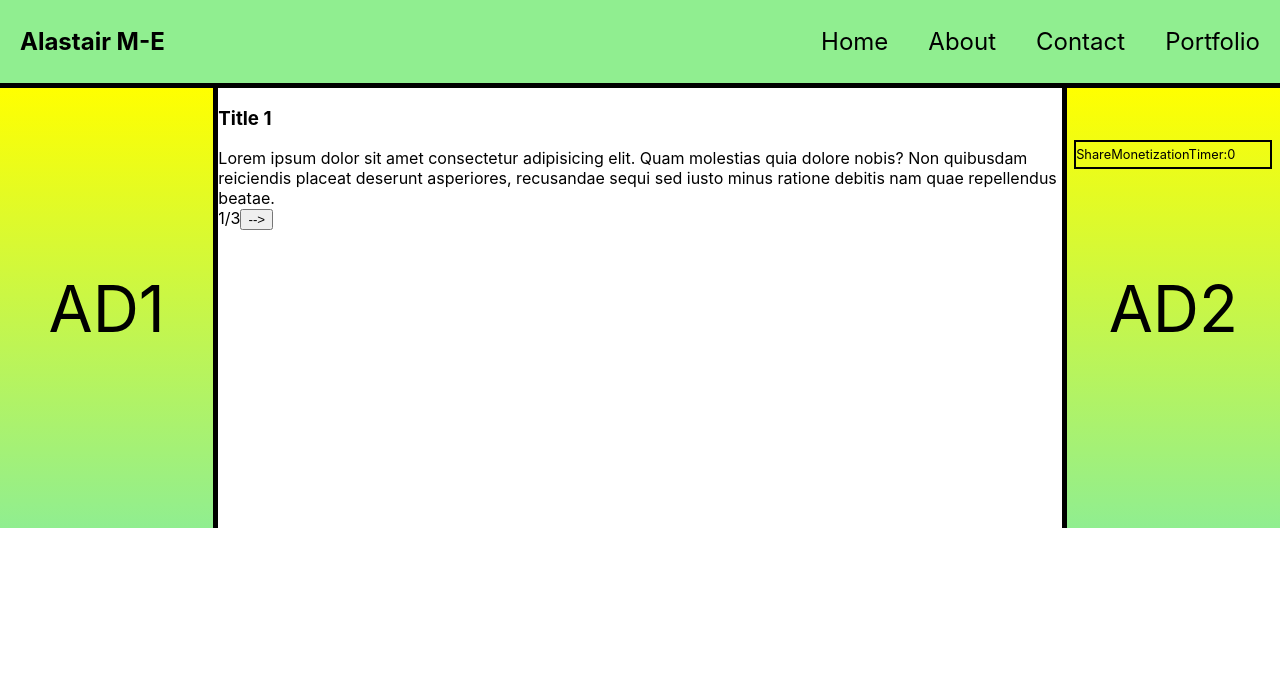
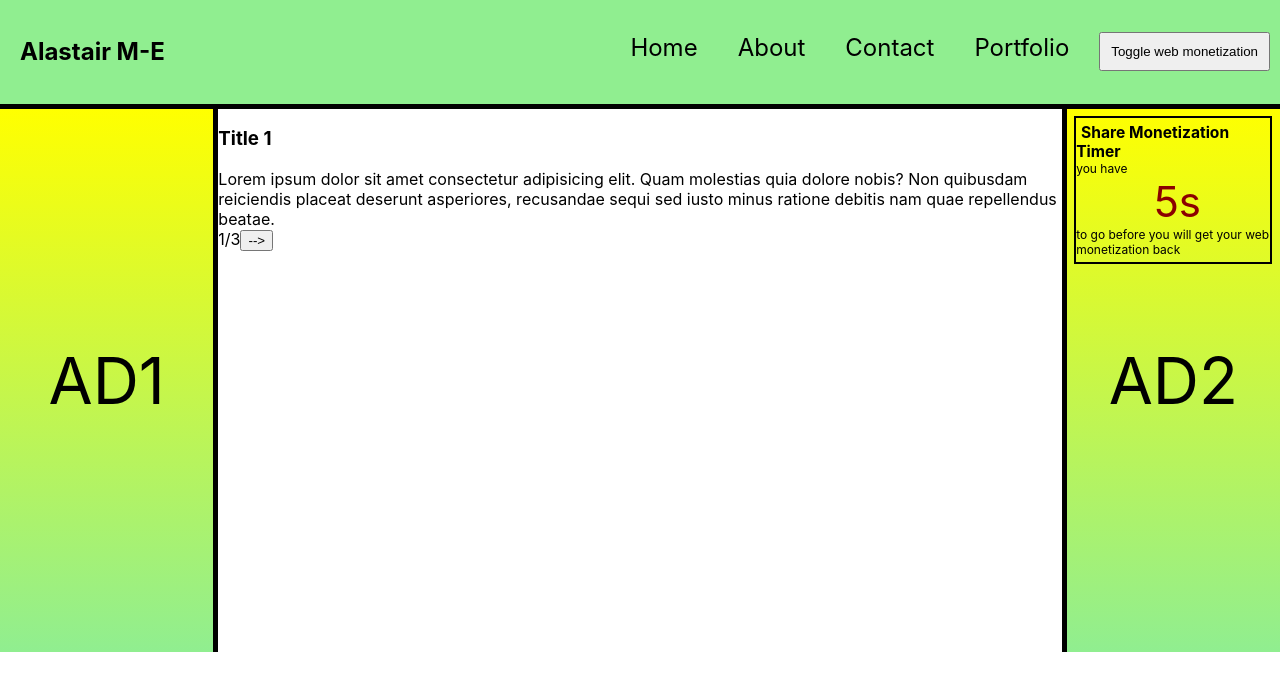
Before and after one commit to AlastairM-E/web3, a React app: page / in a window 1280 px wide. Shown: the top 690 px of the page. Built offline with nearby package versions, Linux system fonts and the light colour scheme; the HTML template or start-up script is replaced by a standard one.

Commit message:
the setTimeOut thing works for the shareMonetizationTimer component. This is good.

```diff
--- a/src/components/Navbar/Navbar.tsx
+++ b/src/components/Navbar/Navbar.tsx
@@ -77,12 +77,16 @@ const DesktopPageLinks = styled.span`
 
 /* COMPONENT */
 function Navbar({ title }: Title) {
+  const { dispatchToggleMonetization } = useContext(Context);
   const ListOfNavLinks = () => (
     <>
       <PageLink href="/home">Home</PageLink>
       <PageLink href="/about">About</PageLink>
       <PageLink href="/contact">Contact</PageLink>
       <PageLink href="/portfolio">Portfolio</PageLink>
+      <button type="button" id="ToggleMonetizationButton" onClick={() => dispatchToggleMonetization({ action: 'TOGGLE' })}>
+        Toggle web monetization
+      </button>
     </>
   );
 
--- a/src/components/ShareMonetizationTimer/ShareMonetizationTimer.tsx
+++ b/src/components/ShareMonetizationTimer/ShareMonetizationTimer.tsx
@@ -8,13 +8,35 @@ import styled from 'styled-components';
 import { Context } from '../../state-management/ContextProvider';
 
 const StyledShareMonetizationTimer = styled.div`
-    grid-row: 4/5;
-    grid-column: 11/13;
-    color:black;
-    border: 2.5px solid black;
-    margin: 7.5px;
-    padding:5px 0px;
-    font-size: 0.8em;
+  display: flex;
+  align-items: center;
+  justify-items: center;
+  grid-row: 3/6;
+  grid-column: 11/13;
+  color:black;
+  border: 2.5px solid black;
+  margin: 7.5px;
+  padding:5px 0px;
+  font-size: 0.75em;
+`;
+
+const StyledTitle = styled.strong`
+  font-size: 1.3em;
+  margin: 0% 2.5%;
+  overflow: auto;
+`;
+
+const StyledContent = styled.span`
+  margin-top:10%;
+  width: 100%;
+  overflow: hidden;
+`;
+
+const StyledCounter = styled.span`
+  font-size: 3.5em;
+  color: ${(props) => props.colour};
+  text-align: center;
+  margin: 1.5px 40%;
 `;
 
 function useInterval(callback: any, delay: number) {
@@ -41,27 +63,77 @@ function useInterval(callback: any, delay: number) {
 function ShareMonetizationTimer() {
   /* HOOKS */
   const [timer, setTimer] = useState(0);
+  const [timeOutIsDone, setTimeOutIsDone] = useState(false);
   const { webMonetizationState } = useContext(Context);
 
   useInterval(() => {
-    if (webMonetizationState.state === 'started' || webMonetizationState.state === 'pending') {
+    if ((webMonetizationState.state === 'started' || webMonetizationState.state === 'pending') && timeOutIsDone) {
       setTimer(timer + 1000);
     }
   }, 1000);
 
   useEffect(() => {
-    if (timer >= 5000) {
+    if (timeOutIsDone === false) {
+      setTimeout(() => {
+        setTimeOutIsDone(true);
+      }, 1000);
+    }
+    if (timer > 5000 && (webMonetizationState.state === 'started' || webMonetizationState.state === 'pending')) {
       document.cookie = `additionalTime=${(timer - 5000)}; expires=Fri, 31 Dec 9999 23:59:59 GMT`;
     }
-  });
+  }, [timer, timeOutIsDone]);
 
   /* RENDER */
-  return (
+  return timeOutIsDone ? (
     <StyledShareMonetizationTimer id="ShareMonetizationTimer">
-      ShareMonetizationTimer:
-      {timer}
+      <span>
+        {(() => {
+          if (timer < 5000) {
+            return (
+              <span>
+                {' '}
+                <StyledTitle>
+                  Share Monetization Timer
+                  <br />
+                </StyledTitle>
+                <StyledContent>
+                  you have
+                  <br />
+                </StyledContent>
+                {' '}
+                <StyledCounter colour="darkred">
+                  {5 - (timer / 1000)}
+                  s
+                </StyledCounter>
+                <br />
+                <StyledContent>to go before you will get your web monetization back</StyledContent>
+              </span>
+            );
+          }
+
+          return (
+            <span>
+              <StyledTitle>
+                Share Monetization Timer
+                <br />
+              </StyledTitle>
+              <StyledContent>
+                You have this much additional time :
+                <br />
+              </StyledContent>
+              {' '}
+              <StyledCounter colour="green">
+                {(timer / 1000) - 5}
+                s
+              </StyledCounter>
+              <br />
+              <StyledContent>which your next visit will be both web & ad monetization free</StyledContent>
+            </span>
+          );
+        })()}
+      </span>
     </StyledShareMonetizationTimer>
-  );
+  ) : null;
 }
 
 export default ShareMonetizationTimer;
```
Also changed, not shown: 1 other file (tests, documents, lock files or other folders).
